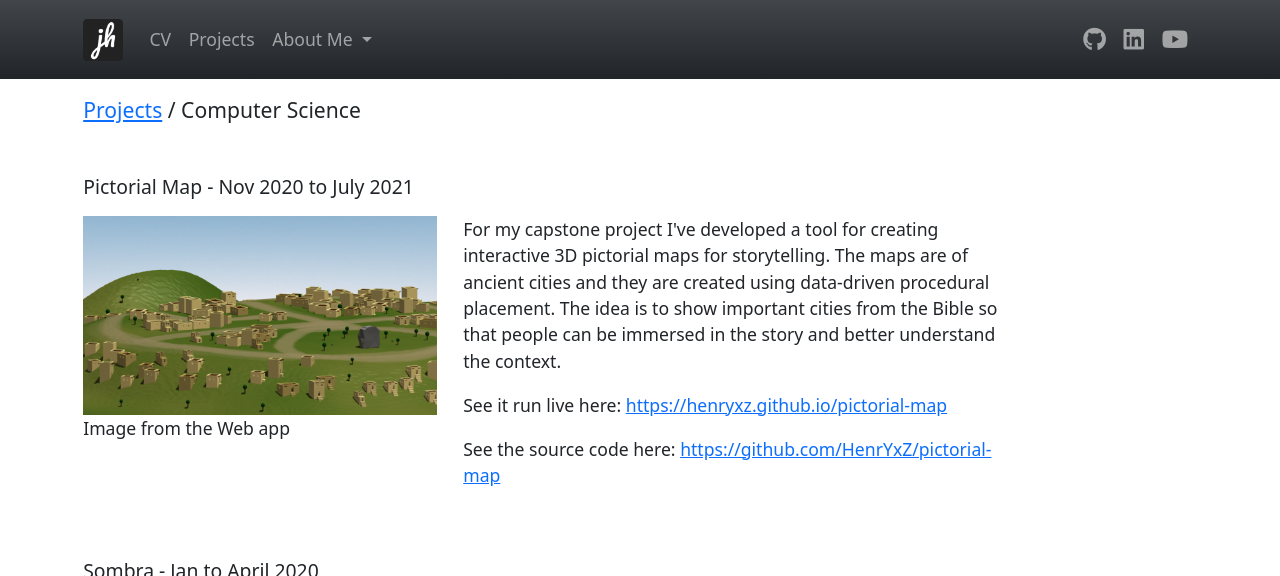
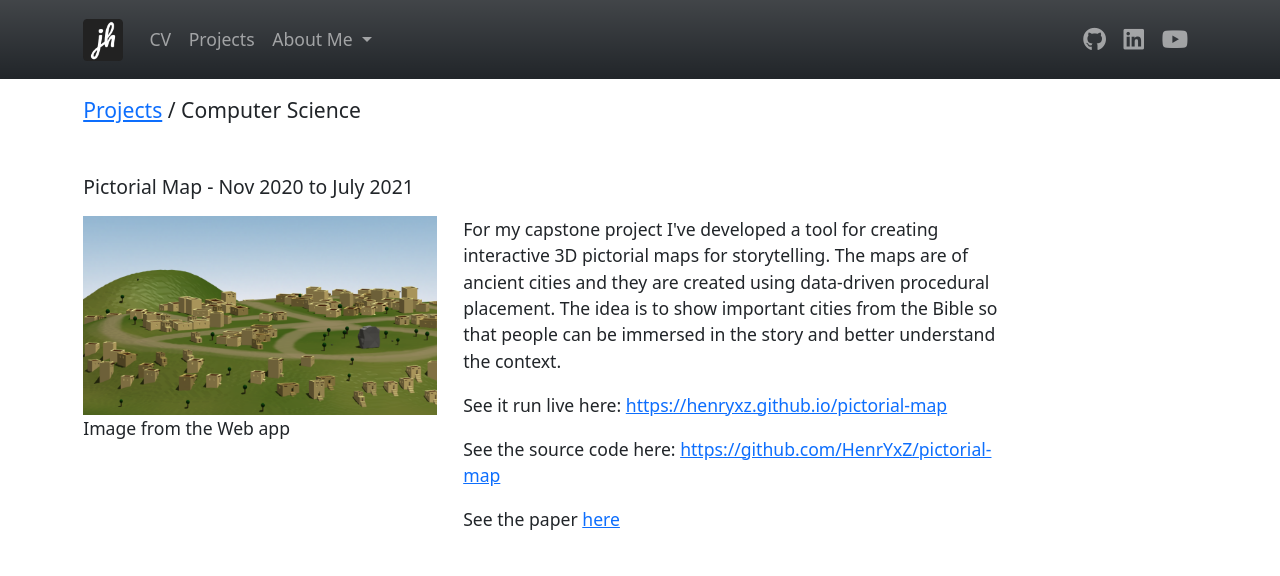
Before and after one commit to HenrYxZ/henryxz.github.io, a Jekyll site: the page built from projects/cs/index.html, in a window 1280 px wide and 900 px high, cut to the strip 0-576 px from the top of the window. Built offline with Jekyll 4.4.1, drawn with Linux system fonts in a browser that asks for light colours; nearby versions of some CDN libraries.

Commit message:
add preliminary paper for pictorial map

```diff
--- a/_projects/0_pictorial_map.html
+++ b/_projects/0_pictorial_map.html
@@ -31,5 +31,11 @@
         https://github.com/HenrYxZ/pictorial-map
       </a>
     </p>
+    <p>
+      See the paper
+      <a href="/assets/files/pictorial_map.pdf" target="_blank">
+        here
+      </a>
+    </p>
   </div>
 </div>
```
Also changed, not shown: 1 other file.
